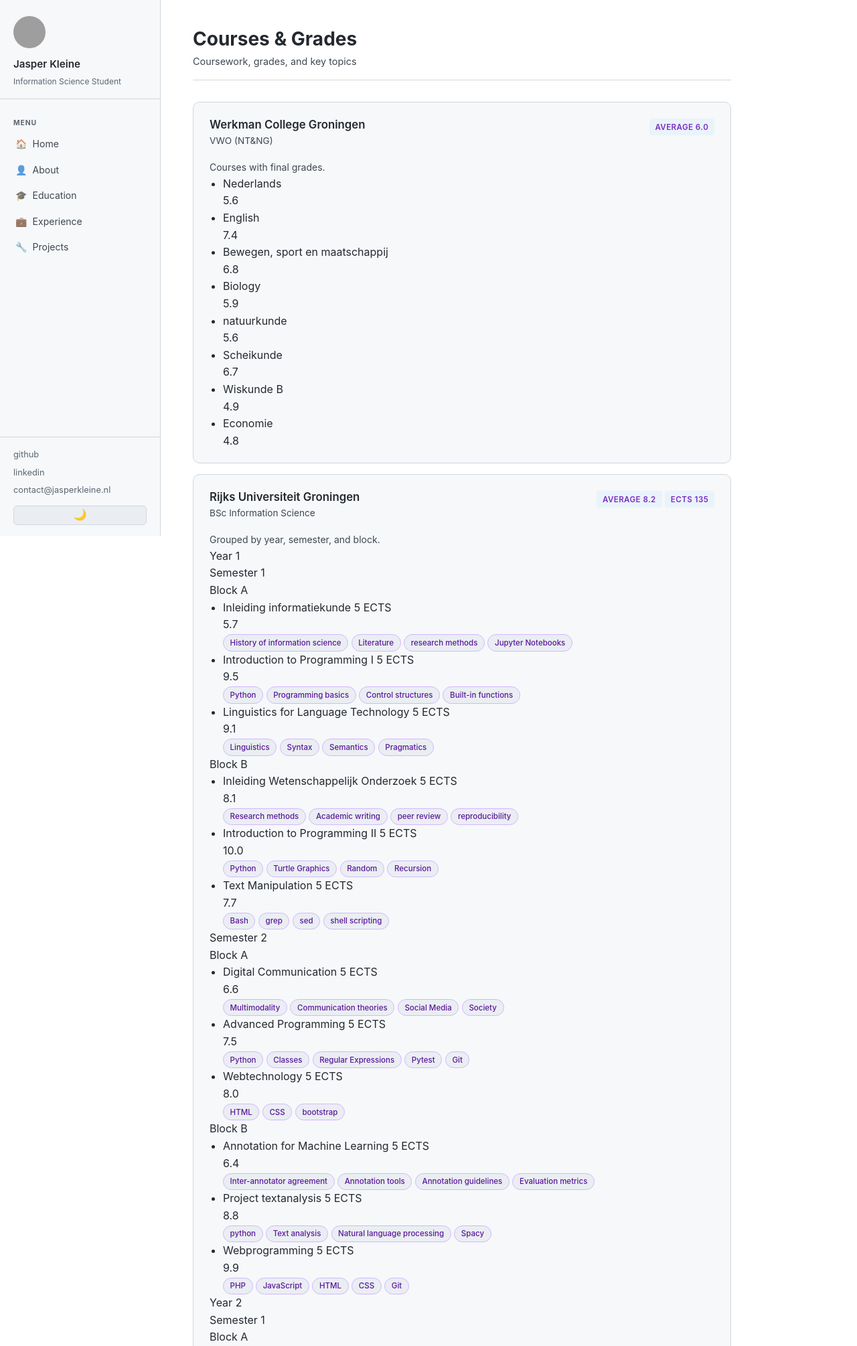
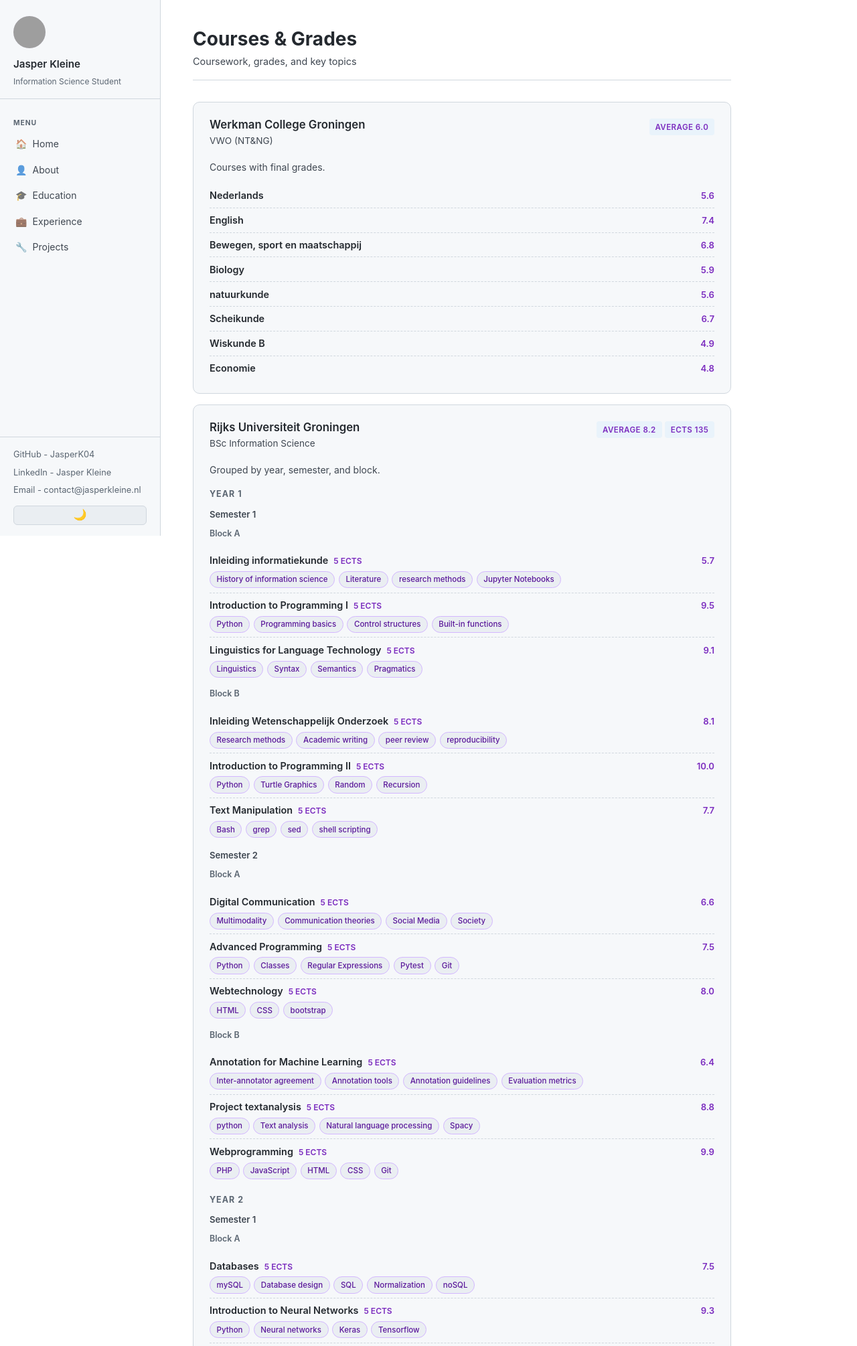
Before and after one commit to JasperK04/website, a Flask app: page /courses in a window 1280 px wide. Shown: the top 2010 px of the page at 67% size. Run offline with Flask 3, Linux system fonts and the light colour scheme; grey boxes are pictures that could not be loaded.

Commit message:
minor updates and preverence fixes

```diff
--- a/data/profile.yaml
+++ b/data/profile.yaml
@@ -11,9 +11,11 @@ skills:
   languages:
     - Python
     - JavaScript
+    - PHP
+    - Bash
+    - ProLog
     - HTML/CSS
     - SQL
-    - Bash
 
   academic_focus:
     - Python Programming
--- a/data/socials.yaml
+++ b/data/socials.yaml
@@ -1,12 +1,12 @@
 - platform: "GitHub"
   url: "https://github.com/JasperK04"
-  label: "github"
+  label: "JasperK04"
   icon: "github"
   priority: 1
 
 - platform: "LinkedIn"
   url: "https://www.linkedin.com/in/jasper-kleine-61716a211/"
-  label: "linkedin"
+  label: "Jasper Kleine"
   icon: "linkedin"
   priority: 2
 
--- a/static/css/style.css
+++ b/static/css/style.css
@@ -524,6 +582,103 @@ h1, h2, h3, h4 {
   flex-wrap: wrap;
   gap: 0.35rem;
   margin-top: 0.6rem;
+}
+
+/* ==============================
+   Courses
+   ============================== */
+.course-list {
+  list-style: none;
+  padding: 0;
+  margin-top: 0.75rem;
+}
+
+.course-row {
+  padding: 0.4rem 0;
+  border-bottom: 1px dashed var(--border-subtle);
+}
+
+.course-row:last-child {
+  border-bottom: none;
+}
+
+.course-title-line {
+  display: flex;
+  align-items: baseline;
+  justify-content: space-between;
+  gap: 0.75rem;
+}
+
+.course-title-left {
+  display: inline-flex;
+  align-items: baseline;
+  gap: 0.5rem;
+  flex-wrap: wrap;
+}
+
+.course-name {
+  font-size: 0.9rem;
+  font-weight: 600;
+  color: var(--text-primary);
+}
+
+.course-ects {
+  font-size: 0.75rem;
+  font-weight: 600;
+  color: var(--info);
+}
+
+.course-grade {
+  font-size: 0.85rem;
+  font-weight: 600;
+  color: var(--info);
+  white-space: nowrap;
+}
+
+.course-description {
+  margin-top: 0.25rem;
+  font-size: 0.82rem;
+  color: var(--text-secondary);
+}
+
+.course-topics {
+  margin-top: 0.3rem;
+  display: flex;
+  flex-wrap: wrap;
+  gap: 0.35rem;
+}
+
+.course-group {
+  margin-top: 0.9rem;
+}
+
+.course-group-title {
+  margin-top: 0.8rem;
+  font-size: 0.78rem;
+  font-weight: 700;
+  letter-spacing: 0.08em;
+  text-transform: uppercase;
+  color: var(--text-muted);
+}
+
+.course-subgroup {
+  margin-top: 0.6rem;
+}
+
+.course-subgroup-title {
+  font-size: 0.82rem;
+  font-weight: 600;
+  color: var(--text-secondary);
+}
+
+.course-subgroup-block {
+  margin-top: 0.5rem;
+}
+
+.course-subgroup-block-title {
+  font-size: 0.78rem;
+  font-weight: 600;
+  color: var(--text-muted);
 }
 
 /* ==============================
@@ -757,6 +912,103 @@ h1, h2, h3, h4 {
 }
 
 /* ==============================
+   Courses
+   ============================== */
+.course-list {
+  list-style: none;
+  padding: 0;
+  margin-top: 0.75rem;
+}
+
+.course-row {
+  padding: 0.4rem 0;
+  border-bottom: 1px dashed var(--border-subtle);
+}
+
+.course-row:last-child {
+  border-bottom: none;
+}
+
+.course-title-line {
+  display: flex;
+  align-items: baseline;
+  justify-content: space-between;
+  gap: 0.75rem;
+}
+
+.course-name {
+  font-size: 0.9rem;
+  font-weight: 600;
+  color: var(--text-primary);
+}
+
+.course-grade {
+  font-size: 0.82rem;
+  font-weight: 600;
+  color: var(--info);
+  white-space: nowrap;
+}
+
+.course-description {
+  margin-top: 0.25rem;
+  font-size: 0.82rem;
+  color: var(--text-secondary);
+}
+
+.course-topics {
+  margin-top: 0.3rem;
+  display: flex;
+  flex-wrap: wrap;
+  gap: 0.35rem;
+}
+
+.course-group {
+  margin-top: 0.9rem;
+}
+
+.course-group-title {
+  margin-top: 0.8rem;
+  font-size: 0.78rem;
+  font-weight: 700;
+  letter-spacing: 0.08em;
+  text-transform: uppercase;
+  color: var(--text-muted);
+}
+
+.course-subgroup {
+  margin-top: 0.6rem;
+}
+
+.course-subgroup-title {
+  font-size: 0.82rem;
+  font-weight: 600;
+  color: var(--text-secondary);
+}
+
+.course-subgroup-block {
+  margin-top: 0.5rem;
+}
+
+.course-subgroup-block-title {
+  font-size: 0.78rem;
+  font-weight: 600;
+  color: var(--text-muted);
+}
+
+.course-extra-title {
+  margin-top: 0.6rem;
+  font-size: 0.78rem;
+  font-weight: 700;
+  letter-spacing: 0.06em;
+  text-transform: uppercase;
+  color: var(--text-muted);
+}
+
+.edu-courses-link {
+  margin-top: 0.75rem;
+}
+
+/* ==============================
    No results
    ============================== */
 .no-results {
--- a/static/js/main.js
+++ b/static/js/main.js
@@ -127,6 +127,14 @@
       fetchResults();
     });
 
+    searchInput.form
+      .querySelectorAll('input[name="tech"]')
+      .forEach(function (toggle) {
+        toggle.addEventListener("change", function () {
+          fetchResults();
+        });
+      });
+
     // Focus shortcut: press "/" to focus search
     document.addEventListener("keydown", function (e) {
       if (
--- a/templates/about.html
+++ b/templates/about.html
@@ -52,7 +52,7 @@
 <div class="connect-links">
   {% for social in socials %}
   <a href="{{ social.url }}" class="btn connect-link" target="_blank" rel="noopener">
-    {{ social.platform }} — {{ social.label }}
+    {{ social.platform }} - {{ social.label }}
   </a>
   {% endfor %}
 </div>
--- a/templates/base.html
+++ b/templates/base.html
@@ -61,7 +61,7 @@
       <footer class="sidebar-footer">
         {% for social in socials %}
           <a href="{{ social.url }}" class="social-link" target="_blank" rel="noopener">
-            {{ social.label }}
+            {{ social.platform }} - {{ social.label }}
           </a>
         {% endfor %}
         <!-- Theme toggle -->
```
Also changed, not shown: other parts of static/css/style.css (+58 -0 lines).
